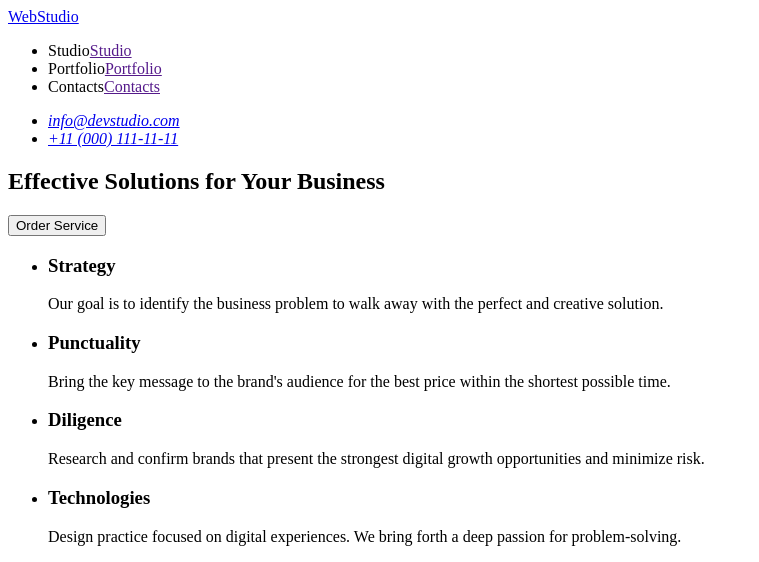
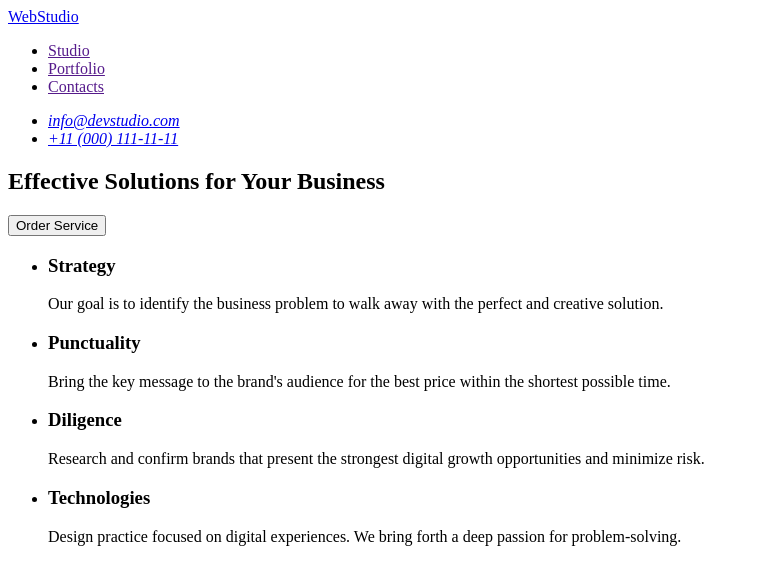
Before and after one commit to Nogare21/goit-markup-hw-01, a plain HTML site: page index.html in a window 1280 px wide. Shown: the top 562 px of the page, without its empty margins (0-759 px from the left). Drawn offline with Linux system fonts and the light colour scheme.

Commit message:
finis markup

```diff
--- a/index.html
+++ b/index.html
@@ -3,16 +3,16 @@
   <head>
     <meta charset="UTF-8" />
     <meta name="viewport" content="width=device-width, initial-scale=1.0" />
-    <title>Document</title>
+    <title>WebStudio</title>
   </head>
   <body>
     <header>
       <nav>
         <a href="./index.html">WebStudio</a>
         <ul>
-          <li>Studio<a href="">Studio</a></li>
-          <li>Portfolio<a href="">Portfolio</a></li>
-          <li>Contacts<a href="">Contacts</a></li>
+          <li><a href="">Studio</a></li>
+          <li><a href="">Portfolio</a></li>
+          <li><a href="">Contacts</a></li>
         </ul>
       </nav>
       <address>
@@ -103,7 +103,7 @@
           </li>
           <li>
             <img
-              src="./images/img-min.jpg"
+              src="/images/img-min.jpg"
               width="264"
               height="264"
               alt="Daniel Wilson"
```
Also changed, not shown: images/img-1-min.jpg, images/img-2-min.jpg, images/img-3-min.jpg, images/img-min.jpg, 2 other files.
